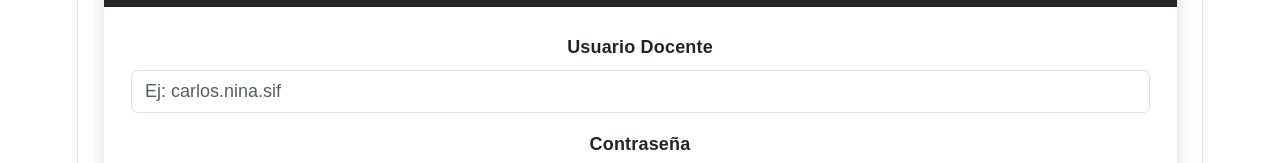
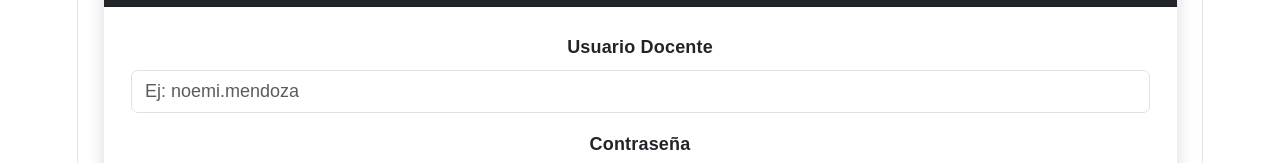
Before and after one commit to carlos-sif/app--vue, a Vue app: page / in a window 1280 px wide. Shown: the part 143-306 px from the top of the page. Built offline with nearby package versions, Linux system fonts and the light colour scheme.

Commit message:
practica

```diff
--- a/src/App.vue
+++ b/src/App.vue
@@ -83,7 +83,7 @@ const handleLogout = (): void => {
               v-model="username"
               type="text"
               class="form-control"
-              placeholder="Ej: carlos.nina.sif"
+              placeholder="Ej: noemi.mendoza"
               required
             />
           </div>
@@ -185,7 +185,7 @@ const handleLogout = (): void => {
         </div>
 
         <p class="text-center mt-4">
-          Desarrollado por: Carlos Nina Gisbert ITPM
+          Desarrollado por: Est. Noemi Vanesa Mendoza Limachi
         </p>
       </div>
     </div>
```
